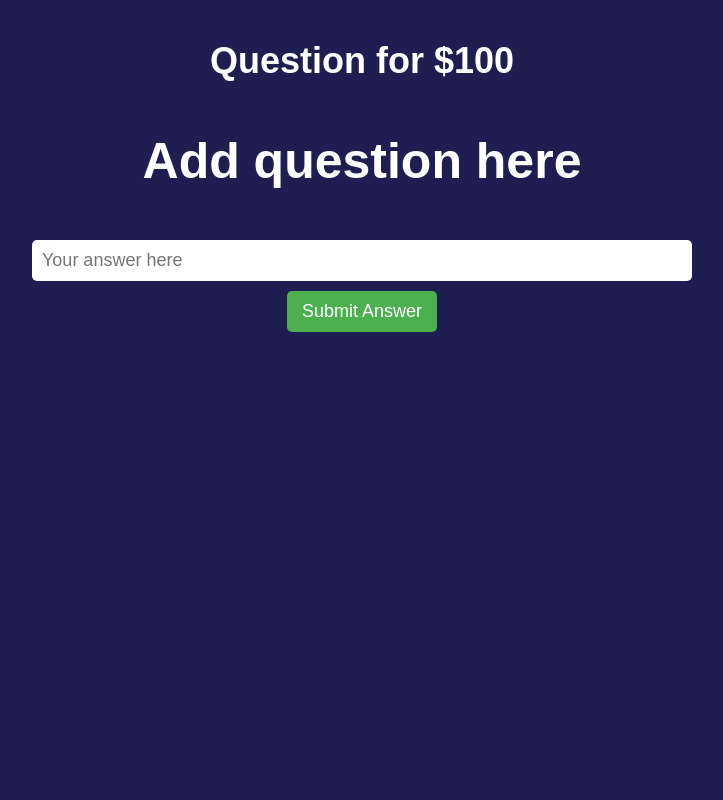
After one commit to jenneetee/jeopardy, a PHP site: page /question.php in a window 1280 px wide. The commit adds this page. Shown: the whole page, without its empty margins (278-1001 px from the left). Run offline with PHP 8.4, Linux system fonts and the light colour scheme.

Commit message:
added gameplay screen w question and answers screen

```diff
--- a/index.css
+++ b/index.css
@@ -1,6 +1,6 @@
 body {
     font-family: 'Arial', sans-serif;
-    background-color: #007BFF;
+    background-color: #2A3698;
     color: #fff;
     display: flex;
     justify-content: center;
@@ -10,7 +10,7 @@ body {
 }
 
 .container {
-    background-color: #007BFF;
+    background-color: #2A3698;
     padding: 30px;
     border-radius: 8px;
     text-align: center;
--- /dev/null
+++ b/question.css
@@ -0,0 +1,66 @@
+body {
+    font-family: 'Arial', sans-serif;
+    background-color: #1E1E50;
+    color: #fff;
+    display: flex;
+    flex-direction: column;
+    align-items: center;
+    margin: 0;
+    height: 100vh;
+}
+
+.container {
+    width: 100%;
+    max-width: 800px;
+    text-align: center;
+    background-color: #1E1E50;
+    padding: 20px;
+    border-radius: 8px;
+}
+
+h1 {
+    font-size: 36px;
+    margin: 20px 0;
+}
+
+p {
+    font-size: 50px;
+}
+
+form {
+    margin-top: 20px;
+}
+
+input[type="text"] {
+    padding: 10px;
+    font-size: 18px;
+    width: 80%;
+    border-radius: 5px;
+    border: none;
+}
+
+button {
+    background-color: #4CAF50;
+    color: white;
+    padding: 10px 15px;
+    border: none;
+    border-radius: 5px;
+    cursor: pointer;
+    margin-top: 10px;
+    font-size: 18px;
+}
+
+button:hover {
+    background-color: #45a049;
+}
+
+a {
+    display: inline-block;
+    margin-top: 20px;
+    text-decoration: none;
+    color: #FFD700;
+}
+
+a:hover {
+    text-decoration: underline;
+}
--- /dev/null
+++ b/question.php
@@ -0,0 +1,76 @@
+<?php
+session_start();
+
+// Sample questions and answers
+$questions = [
+    1 => [
+        1 => ['question' => 'Add question here', 'answer' => 'Add answer here'], //IMPORTANT: MAKE SURE TO UPDATE "answer.php" with question and answer too!!!
+        2 => ['question' => 'Add question here', 'answer' => 'Add answer here'],
+        3 => ['question' => 'Add question here', 'answer' => 'Add answer here'],
+        4 => ['question' => 'Add question here', 'answer' => 'Add answer here'],
+        5 => ['question' => 'Add question here', 'answer' => 'Add answer here'],
+    ],
+    2 => [
+        1 => ['question' => 'Add question here', 'answer' => 'Add answer here'], //IMPORTANT: MAKE SURE TO UPDATE "answer.php" with question and answer too!!!
+        2 => ['question' => 'Add question here', 'answer' => 'Add answer here'],
+        3 => ['question' => 'Add question here', 'answer' => 'Add answer here'],
+        4 => ['question' => 'Add question here', 'answer' => 'Add answer here'],
+        5 => ['question' => 'Add question here', 'answer' => 'Add answer here'],
+    ],
+    3 => [
+        1 => ['question' => 'Add question here', 'answer' => 'Add answer here'],
+        2 => ['question' => 'Add question here', 'answer' => 'Add answer here'],
+        3 => ['question' => 'Add question here', 'answer' => 'Add answer here'],
+        4 => ['question' => 'Add question here', 'answer' => 'Add answer here'],
+        5 => ['question' => 'Add question here', 'answer' => 'Add answer here'],
+    ],
+    4 => [
+        1 => ['question' => 'Add question here', 'answer' => 'Add answer here'],
+        2 => ['question' => 'Add question here', 'answer' => 'Add answer here'],
+        3 => ['question' => 'Add question here', 'answer' => 'Add answer here'],
+        4 => ['question' => 'Add question here', 'answer' => 'Add answer here'],
+        5 => ['question' => 'Add question here', 'answer' => 'Add answer here'],
+    ],
+    5 => [
+        1 => ['question' => 'Add question here', 'answer' => 'Add answer here'],
+        2 => ['question' => 'Add question here', 'answer' => 'Add answer here'],
+        3 => ['question' => 'Add question here', 'answer' => 'Add answer here'],
+        4 => ['question' => 'Add question here', 'answer' => 'Add answer here'],
+        5 => ['question' => 'Add question here', 'answer' => 'Add answer here'],
+    ],
+];
+
+// Get the category and value from the URL parameters
+$category = isset($_GET['category']) ? intval($_GET['category']) : 1;
+$value = isset($_GET['value']) ? intval($_GET['value']) : 100;
+
+// Determine the question based on category and value
+$questionData = $questions[$category][$value / 100] ?? null;
+
+?>
+
+<!DOCTYPE html>
+<html lang="en">
+<head>
+    <meta charset="UTF-8">
+    <meta name="viewport" content="width=device-width, initial-scale=1.0">
+    <title>Question</title>
+    <link rel="stylesheet" href="question.css">
+</head>
+<body>
+    <div class="container">
+        <h1>Question for $<?= $value ?></h1>
+        <?php if ($questionData): ?>
+            <p><strong><?= $questionData['question'] ?></strong></p>
+            <form action="answer.php" method="POST">
+                <input type="hidden" name="category" value="<?= $category ?>">
+                <input type="hidden" name="value" value="<?= $value ?>">
+                <input type="text" name="answer" placeholder="Your answer here" required>
+                <button type="submit">Submit Answer</button>
+            </form>
+        <?php else: ?>
+            <p>Question not found.</p>
+        <?php endif; ?>
+    </div>
+</body>
+</html>
```
Also changed, not shown: answer.css (added, +58 -0 lines), answer.php (added, +76 -0 lines), gameplay.css (added, +104 -0 lines), gameplay.php (added, +87 -0 lines).
